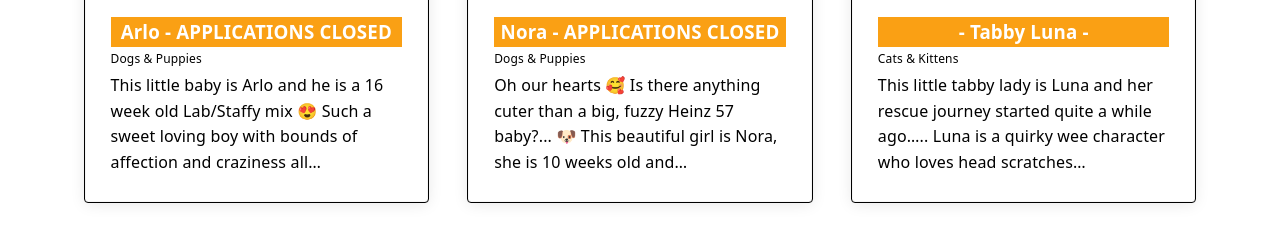
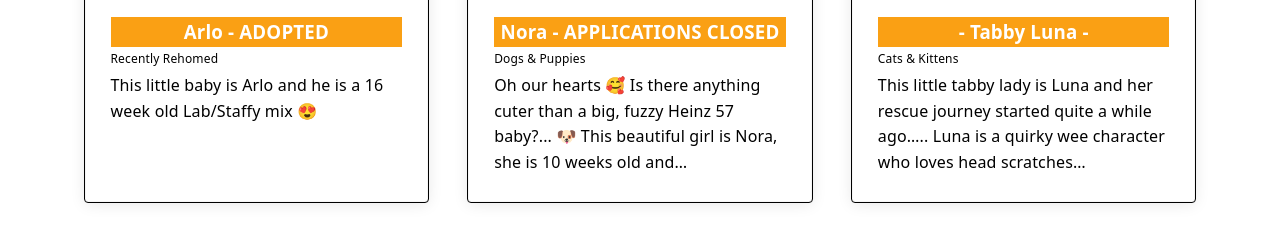
Before and after one commit to mont266/FriendsOfRescue, a Gatsby site: page / in a window 1280 px wide. Shown: the part 1599-1825 px from the top of the page. Built offline with nearby package versions, Linux system fonts and the light colour scheme; Gatsby itself is replaced by a stand-in of ours; some packages are replaced by stand-ins of ours.

Commit message:
Update Our Animals “2021-12-28-welcome-arlo”

```diff
--- a/content/posts/2021-12-28-welcome-arlo.md
+++ b/content/posts/2021-12-28-welcome-arlo.md
@@ -1,22 +1,13 @@
 ---
 template: SinglePost
-title: Arlo - APPLICATIONS CLOSED
+title: Arlo - ADOPTED
 status: Published
 date: 2021-12-28
 featuredImage: https://ucarecdn.com/90da62da-b068-4fbc-8cd0-a5e65e00b0ae/-/crop/2041x1243/0,99/-/preview/
 excerpt: Arlo
 categories:
-  - category: Dogs & Puppies
+  - category: Recently Rehomed
 ---
 > *This little baby is Arlo and he is a 16 week old Lab/Staffy mix 😍*
 
 ![](https://ucarecdn.com/e7e5508e-c611-4dfd-b205-a771b555fd20/)
-
-
-Such a sweet loving boy with bounds of affection and craziness all blended into one perfect baby 🐶
-
-
-Arlo can live with other dogs and dog savvy kids. Arlo will be rehomed with puppy classes to ensure a well rounded happy family member ✔️
-
-
-**Welcome to the fold Arlo ❤️**
```
